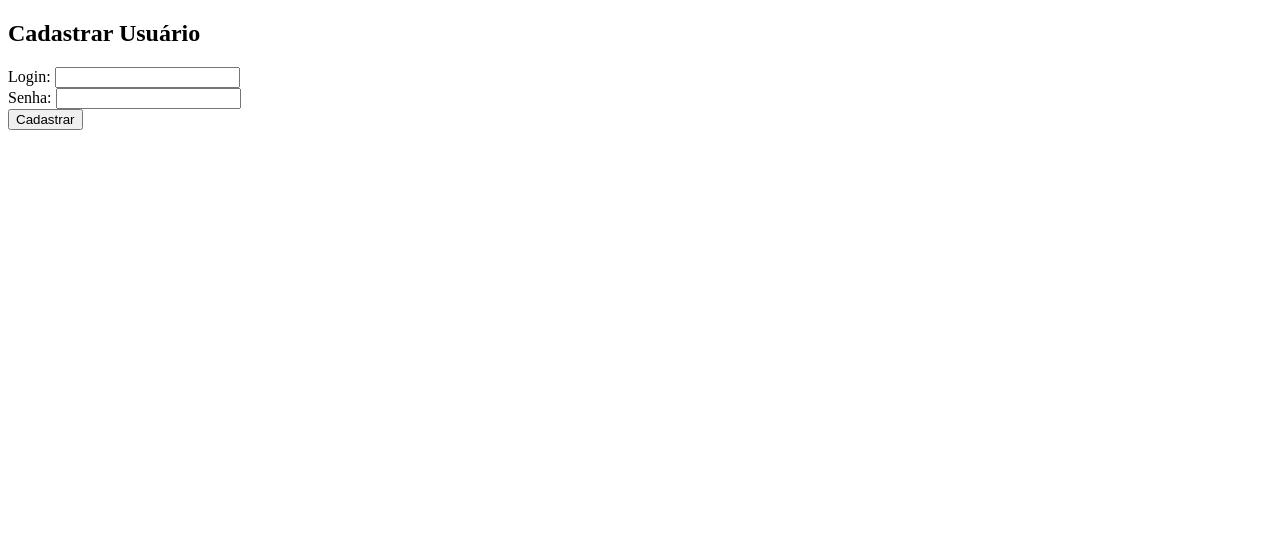
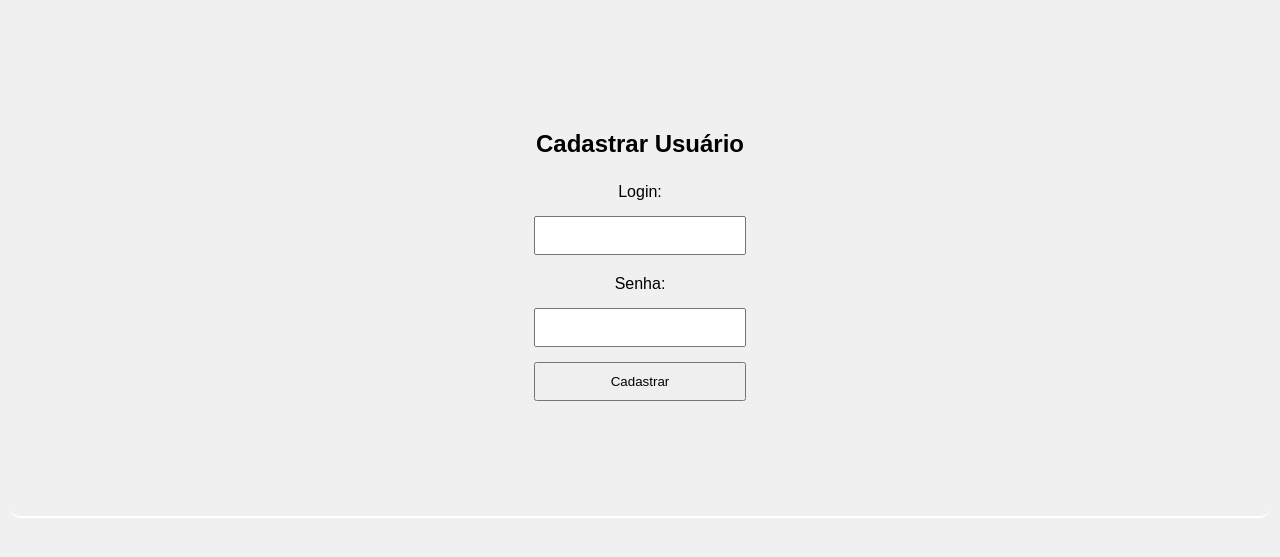
Before and after one commit to ArthurFeltrim/AtividadeAvaliativa, a PHP site: page /cadastro_usuarios.php in a window 1280 px wide. Shown: the top 557 px of the page. Run offline with PHP 8.4, Linux system fonts and the light colour scheme.

Commit message:
updates finais

```diff
--- a/cadastro_usuarios.php
+++ b/cadastro_usuarios.php
@@ -1,5 +1,5 @@
 <?php
-// Conectar ao banco de dados (substitua os valores conforme necessário)
+
 $servername = "localhost";
 $username = "root";
 $password = "root";
@@ -8,15 +8,13 @@ $dbname = "Avaliacao";
 function cadastrarUsuario($login, $senha) {
     global $servername, $username, $password, $dbname;
 
-    // Validar dados (adapte conforme necessário)
     if (empty($login) || empty($senha)) {
         return "Preencha todos os campos.";
     }
 
-    // Conectar ao banco de dados
     $conn = new mysqli($servername, $username, $password, $dbname);
 
-    // Verificar a conexão
+    // Verifica a conexão
     if ($conn->connect_error) {
         die("Conexão falhou: " . $conn->connect_error);
     }
@@ -60,6 +58,33 @@ if ($_SERVER["REQUEST_METHOD"] == "POST") {
     <meta charset="UTF-8">
     <meta name="viewport" content="width=device-width, initial-scale=1.0">
     <title>Cadastrar Usuário</title>
+    <style>
+        body{
+            font-family: 'Arial', sans-serif;
+            margin: 10px;
+            padding: 100px;
+            background-color: #f0f0f0;
+            text-align:center;
+            border-radius:10px;
+            border-bottom: 2px solid #fff;
+
+
+
+        }
+        label {
+            display: block;
+            margin-bottom: 10px;
+            padding: 5px;
+            text-align:center;
+        }
+        input {
+            width: 20%;
+            padding: 10px;
+            margin-bottom: 15px;
+            box-sizing: border-box;
+            text-align:center;
+        }
+    </style>
 </head>
 <body>
     <h2>Cadastrar Usuário</h2>
--- a/sistema.php
+++ b/sistema.php
@@ -121,7 +121,7 @@ $usuario_logado = $_SESSION['login'];
             <li><a href="relatorio_usuarios.php">Relatórios de Usuários</a></li>
             <li><a href="atualizacao_usuarios.php">Atualização de Usuários</a></li>
             <li><a href="deletar_usuarios.php">Deleção de Usuários</a></li>
-            <li><a href="logoff.php">Logoff</a></li>
+            <li><a href="logout.php">Logoff</a></li>
         </ul>
     </nav>
     </hover>
```
Also changed, not shown: login.php (+29 -1 lines).
